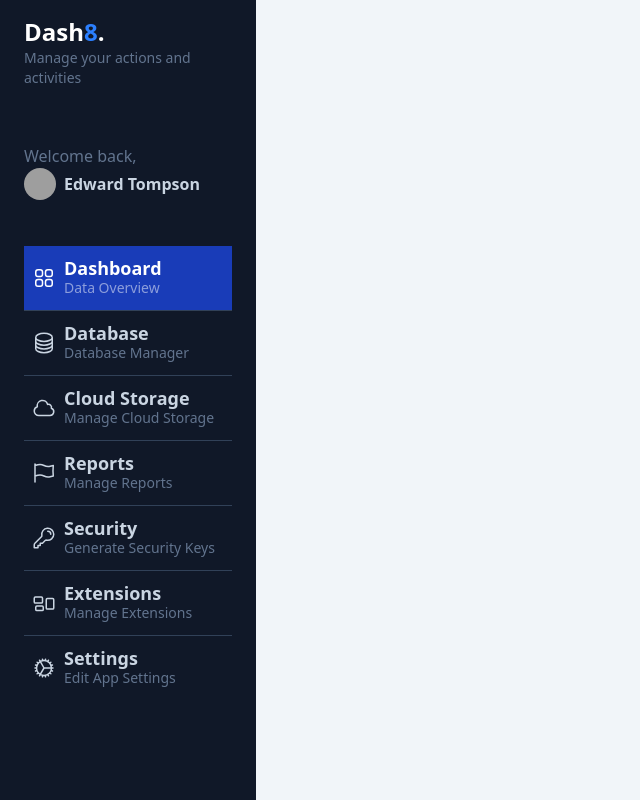
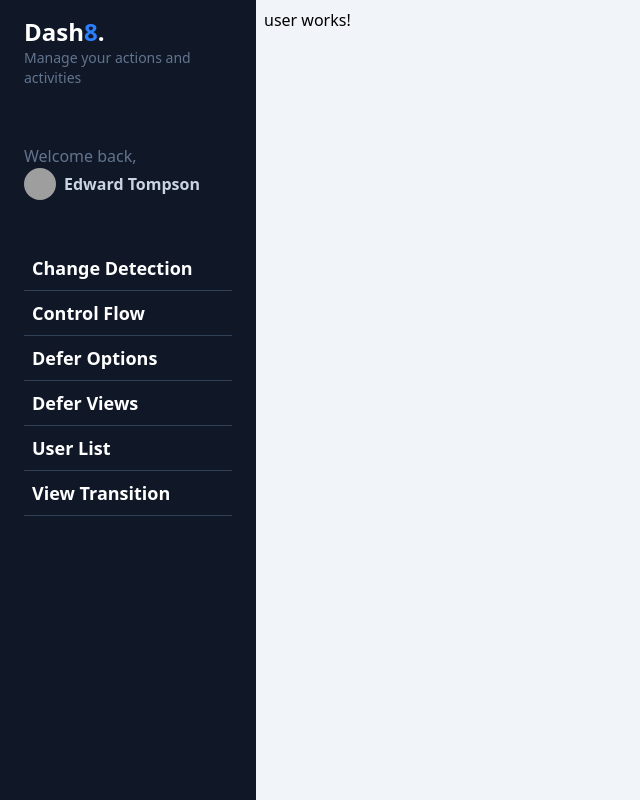
Before and after one commit to FernandoVCG33/angular-21, an Angular app in the folder my-dashboard/: page /dashboard/user/1 in a window 1280 px wide. Shown: the whole page, without its empty margins (0-640 px from the left). Built offline with nearby package versions, Linux system fonts and the light colour scheme; grey boxes are pictures that could not be loaded.

Commit message:
Refactor dashboard layout by creating a side menu component and updating routing

```diff
--- a/my-dashboard/src/app/dashboard/dashboard.html
+++ b/my-dashboard/src/app/dashboard/dashboard.html
@@ -1,102 +1,8 @@
-<div class="bg-slate-100 overflow-y-scroll w-screen h-screen antialiased text-slate-300 selection:bg-blue-600 selection:text-white">
-  <div class="flex flex-col relative w-screen">
-    <div id="menu" class="bg-gray-900 min-h-screen z-10 text-slate-300 w-64 fixed left-0 h-screen overflow-y-scroll">
-      <div id="logo" class="my-4 px-6">
-        <h1 class="text-lg md:text-2xl font-bold text-white">Dash<span class="text-blue-500">8</span>.</h1>
-        <p class="text-slate-500 text-sm">Manage your actions and activities</p>
-      </div>
-      <div id="profile" class="px-6 py-10">
-        <p class="text-slate-500">Welcome back,</p>
-        <a href="#" class="inline-flex space-x-2 items-center">
-                <span>
-                    <img class="rounded-full w-8 h-8" src="https://images.unsplash.com/photo-1542909168-82c3e7fdca5c?ixlib=rb-4.0.3&ixid=MnwxMjA3fDB8MHxwaG90by1wYWdlfHx8fGVufDB8fHx8&auto=format&fit=crop&w=128&q=80" alt="">
-                </span>
-          <span class="text-sm md:text-base font-bold">
-                    Edward Tompson
-                </span>
-        </a>
-      </div>
-      <div id="nav" class="w-full px-6">
-        <a href="#" class="w-full px-2 inline-flex space-x-2 items-center border-b border-slate-700 py-3 bg-blue-800 hover:bg-white/5 transition ease-linear duration-150">
-          <div>
-            <svg xmlns="http://www.w3.org/2000/svg" fill="none" viewBox="0 0 24 24" stroke-width="1.5" stroke="currentColor" class="w-6 h-6 text-white">
-              <path stroke-linecap="round" stroke-linejoin="round" d="M3.75 6A2.25 2.25 0 016 3.75h2.25A2.25 2.25 0 0110.5 6v2.25a2.25 2.25 0 01-2.25 2.25H6a2.25 2.25 0 01-2.25-2.25V6zM3.75 15.75A2.25 2.25 0 016 13.5h2.25a2.25 2.25 0 012.25 2.25V18a2.25 2.25 0 01-2.25 2.25H6A2.25 2.25 0 013.75 18v-2.25zM13.5 6a2.25 2.25 0 012.25-2.25H18A2.25 2.25 0 0120.25 6v2.25A2.25 2.25 0 0118 10.5h-2.25a2.25 2.25 0 01-2.25-2.25V6zM13.5 15.75a2.25 2.25 0 012.25-2.25H18a2.25 2.25 0 012.25 2.25V18A2.25 2.25 0 0118 20.25h-2.25A2.25 2.25 0 0113.5 18v-2.25z" />
-            </svg>
-
-          </div>
-          <div class="flex flex-col">
-            <span class="text-lg font-bold leading-5 text-white">Dashboard</span>
-            <span class="text-sm text-white/50 hidden md:block">Data Overview</span>
-          </div>
-        </a>
-        <a href="#" class="w-full px-2 inline-flex space-x-2 items-center border-b border-slate-700 py-3 hover:bg-white/5 transition ease-linear duration-150">
-          <div>
-            <svg xmlns="http://www.w3.org/2000/svg" fill="none" viewBox="0 0 24 24" stroke-width="1.5" stroke="currentColor" class="w-6 h-6">
-              <path stroke-linecap="round" stroke-linejoin="round" d="M20.25 6.375c0 2.278-3.694 4.125-8.25 4.125S3.75 8.653 3.75 6.375m16.5 0c0-2.278-3.694-4.125-8.25-4.125S3.75 4.097 3.75 6.375m16.5 0v11.25c0 2.278-3.694 4.125-8.25 4.125s-8.25-1.847-8.25-4.125V6.375m16.5 0v3.75m-16.5-3.75v3.75m16.5 0v3.75C20.25 16.153 16.556 18 12 18s-8.25-1.847-8.25-4.125v-3.75m16.5 0c0 2.278-3.694 4.125-8.25 4.125s-8.25-1.847-8.25-4.125" />
-            </svg>
-          </div>
-          <div class="flex flex-col">
-            <span class="text-lg text-slate-300 font-bold leading-5">Database</span>
-            <span class="text-sm text-slate-500 hidden md:block">Database Manager</span>
-          </div>
-        </a>
-        <a href="#" class="w-full px-2 inline-flex space-x-2 items-center border-b border-slate-700 py-3 hover:bg-white/5 transition ease-linear duration-150">
-          <div>
-            <svg xmlns="http://www.w3.org/2000/svg" fill="none" viewBox="0 0 24 24" stroke-width="1.5" stroke="currentColor" class="w-6 h-6">
-              <path stroke-linecap="round" stroke-linejoin="round" d="M2.25 15a4.5 4.5 0 004.5 4.5H18a3.75 3.75 0 001.332-7.257 3 3 0 00-3.758-3.848 5.25 5.25 0 00-10.233 2.33A4.502 4.502 0 002.25 15z" />
-            </svg>
-          </div>
-          <div class="flex flex-col">
-            <span class="text-lg text-slate-300 font-bold leading-5">Cloud Storage</span>
-            <span class="text-sm text-slate-500 hidden md:block">Manage Cloud Storage</span>
-          </div>
-        </a>
-        <a href="#" class="w-full px-2 inline-flex space-x-2 items-center border-b border-slate-700 py-3 hover:bg-white/5 transition ease-linear duration-150">
-          <div>
-            <svg xmlns="http://www.w3.org/2000/svg" fill="none" viewBox="0 0 24 24" stroke-width="1.5" stroke="currentColor" class="w-6 h-6">
-              <path stroke-linecap="round" stroke-linejoin="round" d="M3 3v1.5M3 21v-6m0 0l2.77-.693a9 9 0 016.208.682l.108.054a9 9 0 006.086.71l3.114-.732a48.524 48.524 0 01-.005-10.499l-3.11.732a9 9 0 01-6.085-.711l-.108-.054a9 9 0 00-6.208-.682L3 4.5M3 15V4.5" />
-            </svg>
-          </div>
-          <div class="flex flex-col">
-            <span class="text-lg text-slate-300 font-bold leading-5">Reports</span>
-            <span class="text-sm text-slate-500 hidden md:block">Manage Reports</span>
-          </div>
-        </a>
-        <a href="#" class="w-full px-2 inline-flex space-x-2 items-center border-b border-slate-700 py-3 hover:bg-white/5 transition ease-linear duration-150">
-          <div>
-            <svg xmlns="http://www.w3.org/2000/svg" fill="none" viewBox="0 0 24 24" stroke-width="1.5" stroke="currentColor" class="w-6 h-6">
-              <path stroke-linecap="round" stroke-linejoin="round" d="M15.75 5.25a3 3 0 013 3m3 0a6 6 0 01-7.029 5.912c-.563-.097-1.159.026-1.563.43L10.5 17.25H8.25v2.25H6v2.25H2.25v-2.818c0-.597.237-1.17.659-1.591l6.499-6.499c.404-.404.527-1 .43-1.563A6 6 0 1121.75 8.25z" />
-            </svg>
-          </div>
-          <div class="flex flex-col">
-            <span class="text-lg text-slate-300 font-bold leading-5">Security</span>
-            <span class="text-sm text-slate-500 hidden md:block">Generate Security Keys</span>
-          </div>
-        </a>
-        <a href="#" class="w-full px-2 inline-flex space-x-2 items-center border-b border-slate-700 py-3 hover:bg-white/5 transition ease-linear duration-150">
-          <div>
-            <svg xmlns="http://www.w3.org/2000/svg" fill="none" viewBox="0 0 24 24" stroke-width="1.5" stroke="currentColor" class="w-6 h-6">
-              <path stroke-linecap="round" stroke-linejoin="round" d="M2.25 7.125C2.25 6.504 2.754 6 3.375 6h6c.621 0 1.125.504 1.125 1.125v3.75c0 .621-.504 1.125-1.125 1.125h-6a1.125 1.125 0 01-1.125-1.125v-3.75zM14.25 8.625c0-.621.504-1.125 1.125-1.125h5.25c.621 0 1.125.504 1.125 1.125v8.25c0 .621-.504 1.125-1.125 1.125h-5.25a1.125 1.125 0 01-1.125-1.125v-8.25zM3.75 16.125c0-.621.504-1.125 1.125-1.125h5.25c.621 0 1.125.504 1.125 1.125v2.25c0 .621-.504 1.125-1.125 1.125h-5.25a1.125 1.125 0 01-1.125-1.125v-2.25z" />
-            </svg>
-          </div>
-          <div class="flex flex-col">
-            <span class="text-lg text-slate-300 font-bold leading-5">Extensions</span>
-            <span class="text-sm text-slate-500 hidden md:block">Manage Extensions</span>
-          </div>
-        </a>
-        <a href="#" class="w-full px-2 inline-flex space-x-2 items-center py-3 hover:bg-white/5 transition ease-linear duration-150">
-          <div>
-            <svg xmlns="http://www.w3.org/2000/svg" fill="none" viewBox="0 0 24 24" stroke-width="1.5" stroke="currentColor" class="w-6 h-6">
-              <path stroke-linecap="round" stroke-linejoin="round" d="M4.5 12a7.5 7.5 0 0015 0m-15 0a7.5 7.5 0 1115 0m-15 0H3m16.5 0H21m-1.5 0H12m-8.457 3.077l1.41-.513m14.095-5.13l1.41-.513M5.106 17.785l1.15-.964m11.49-9.642l1.149-.964M7.501 19.795l.75-1.3m7.5-12.99l.75-1.3m-6.063 16.658l.26-1.477m2.605-14.772l.26-1.477m0 17.726l-.26-1.477M10.698 4.614l-.26-1.477M16.5 19.794l-.75-1.299M7.5 4.205L12 12m6.894 5.785l-1.149-.964M6.256 7.178l-1.15-.964m15.352 8.864l-1.41-.513M4.954 9.435l-1.41-.514M12.002 12l-3.75 6.495" />
-            </svg>
-          </div>
-          <div class="flex flex-col">
-            <span class="text-lg text-slate-300 font-bold leading-5">Settings</span>
-            <span class="text-sm text-slate-500 hidden md:block">Edit App Settings</span>
-          </div>
-        </a>
-
-      </div>
+<div class="flex bg-slate-100 text-black overflow-y-scroll w-screen h-screen antialiased  selection:bg-blue-600 selection:text-white">
+  <div class="flex relative w-screen">
+    <app-side-menu/>
+    <div class="text-black px-2 mt-2 w-full">
+      <router-outlet/>
     </div>
 
 
--- a/my-dashboard/src/app/dashboard/dashboard.ts
+++ b/my-dashboard/src/app/dashboard/dashboard.ts
@@ -1,10 +1,11 @@
 import { Component } from '@angular/core';
 import {RouterOutlet} from '@angular/router';
+import {SideMenu} from '../share/side-menu/side-menu';
 
 @Component({
   selector: 'app-dashboard',
   imports: [
-    RouterOutlet
+    RouterOutlet, SideMenu
   ],
   templateUrl: './dashboard.html',
 })
--- a/my-dashboard/src/app/share/side-menu/side-menu.html
+++ b/my-dashboard/src/app/share/side-menu/side-menu.html
@@ -1 +1,33 @@
-<p>side-menu works!</p>
+<div id="menu" class="bg-gray-900 min-h-screen z-10 text-slate-300 w-64 left-0 h-screen overflow-y-scroll">
+  <div id="logo" class="my-4 px-6">
+    <h1 class="text-lg md:text-2xl font-bold text-white">Dash<span class="text-blue-500">8</span>.</h1>
+    <p class="text-slate-500 text-sm">Manage your actions and activities</p>
+  </div>
+  <div id="profile" class="px-6 py-10">
+    <p class="text-slate-500">Welcome back,</p>
+    <a href="#" class="inline-flex space-x-2 items-center">
+                <span>
+                    <img class="rounded-full w-8 h-8" src="https://images.unsplash.com/photo-1542909168-82c3e7fdca5c?ixlib=rb-4.0.3&ixid=MnwxMjA3fDB8MHxwaG90by1wYWdlfHx8fGVufDB8fHx8&auto=format&fit=crop&w=128&q=80" alt="">
+                </span>
+      <span class="text-sm md:text-base font-bold">
+                    Edward Tompson
+                </span>
+    </a>
+  </div>
+  <div id="nav" class="w-full px-6">
+
+    @for (list of nemuItemsRoutes;track $index){
+      <a [routerLink]="list.path"
+         routerLinkActive="bg-blue-800"
+         class="w-full px-2 inline-flex space-x-2 items-center border-b border-slate-700 py-3  transition ease-linear duration-150">
+        <div class="flex flex-col">
+          <span class="text-lg font-bold leading-5 text-white">  {{ list.title }} </span>
+        </div>
+      </a>
+    }
+
+
+
+
+  </div>
+</div>
--- a/my-dashboard/src/app/share/side-menu/side-menu.ts
+++ b/my-dashboard/src/app/share/side-menu/side-menu.ts
@@ -1,11 +1,21 @@
 import { Component } from '@angular/core';
+import {routes} from '../../app.routes';
+import {RouterLink, RouterLinkActive} from '@angular/router';
 
 @Component({
   selector: 'app-side-menu',
-  imports: [],
-  templateUrl: './side-menu.html',
-  styleUrl: './side-menu.css',
+  imports: [
+    RouterLink,
+    RouterLinkActive
+  ],
+  templateUrl: './side-menu.html'
 })
 export class SideMenu {
 
+  public nemuItemsRoutes=routes
+    .map(route => route.children ?? [])
+    .flat()
+    .filter(route => route && route.path)
+    .filter(route => !route.path?.includes(':') );
+
 }
```
Also changed, not shown: my-dashboard/src/app/share/side-menu/side-menu.css (deleted), 1 other file (tests, documents, lock files or other folders).
